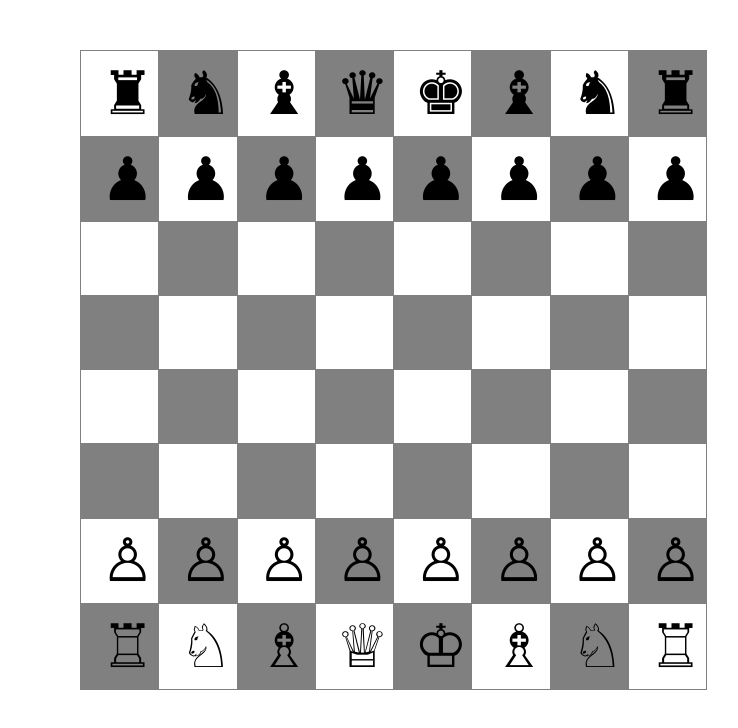
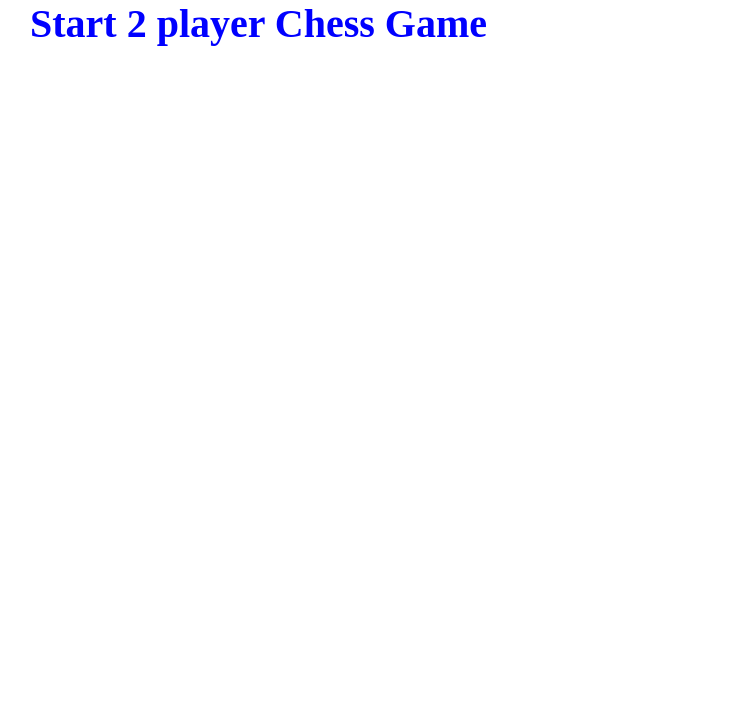
Before and after one commit to divyamanusani/hackathonGuvi, a plain HTML site: page index.html in a window 1280 px wide. Shown: the whole page, without its empty margins (162-900 px from the left). Drawn offline with Linux system fonts and the light colour scheme; a web font is replaced by a local one.

```diff
--- a/chess.css
+++ b/chess.css
@@ -30,3 +30,20 @@
     margin-right: 25%;
     cursor:pointer;
 }
+a{
+    font-size: 40px;
+    font-weight: bold;
+    font-family: 'Aclonica';
+    padding-top: 20px;
+    animation: example 10s infinite;
+  cursor: pointer;
+  animation-play-state: running;
+  text-decoration: none;
+}
+
+@keyframes example {
+  0%   {color: red;}
+  25%  {color: tomato;}
+  50%  {color: blue;}
+  100% {color: peru;}
+}
--- a/chess.js
+++ b/chess.js
@@ -1,5 +1,4 @@
-var table = document.createElement("table");
-table.setAttribute('border', '1');
+
 var chesscoinswhite = ['&#9814;', '&#9816;', '&#9815;', '&#9813;', '&#9812;', '&#9815;', '&#9816;', '&#9814;'];
 var whitepawn = '&#9817;';
 var blackpawn = '&#9823;';
@@ -8,9 +7,27 @@
 var spanWhite = [];
 var spanBlackPawns = [];
 var spanWhitePawns = [];
-var resetx, resety, colorreset;
+var tr = [];
 
-var tr = [];
+var a = document.createElement('a');
+a.setAttribute('href', '#');
+a.setAttribute('onclick', 'startGame()');
+a.innerHTML = 'Start 2 player Chess Game';
+
+
+var a1 = document.createElement('a');
+a1.setAttribute('href', '#');
+a1.setAttribute('onclick', 'resetGame()');
+a1.innerHTML = 'Reset Game';
+document.body.append(a,a1);
+a1.style.display="none";
+
+function startGame() {
+
+
+    var table = document.createElement("table");
+    table.setAttribute('border', '1');
+    table.setAttribute('id', 'chessboard');
     for (var i = 0; i < 8; i++) {
         tr[i] = document.createElement('tr');
         for (var j = 0; j < 8; j++) {
@@ -55,7 +72,16 @@
         }
         table.append(tr[i]);
     }
-document.body.append(table);
+    document.body.append(a, table);
+    a1.style.display='block';
+    a.style.display='none';
+}
+function resetGame() {
+
+
+    document.getElementById('chessboard').remove();
+    startGame();
+}
 
 function onClickBlackPawn(x, y) {
     console.log('blackxy=', x, y);
--- a/index.html
+++ b/index.html
@@ -3,6 +3,7 @@
     <meta charset="UTF-8">
     <meta name="viewport" content="width=device-width, initial-scale=1.0">
     <title>chess board</title>
+    <link href='https://fonts.googleapis.com/css?family=Aclonica' rel='stylesheet'>
     <link rel="stylesheet" href="chess.css">
 </head>
 <body>
```
Lines whose indentation alone changed are shown as unchanged.
